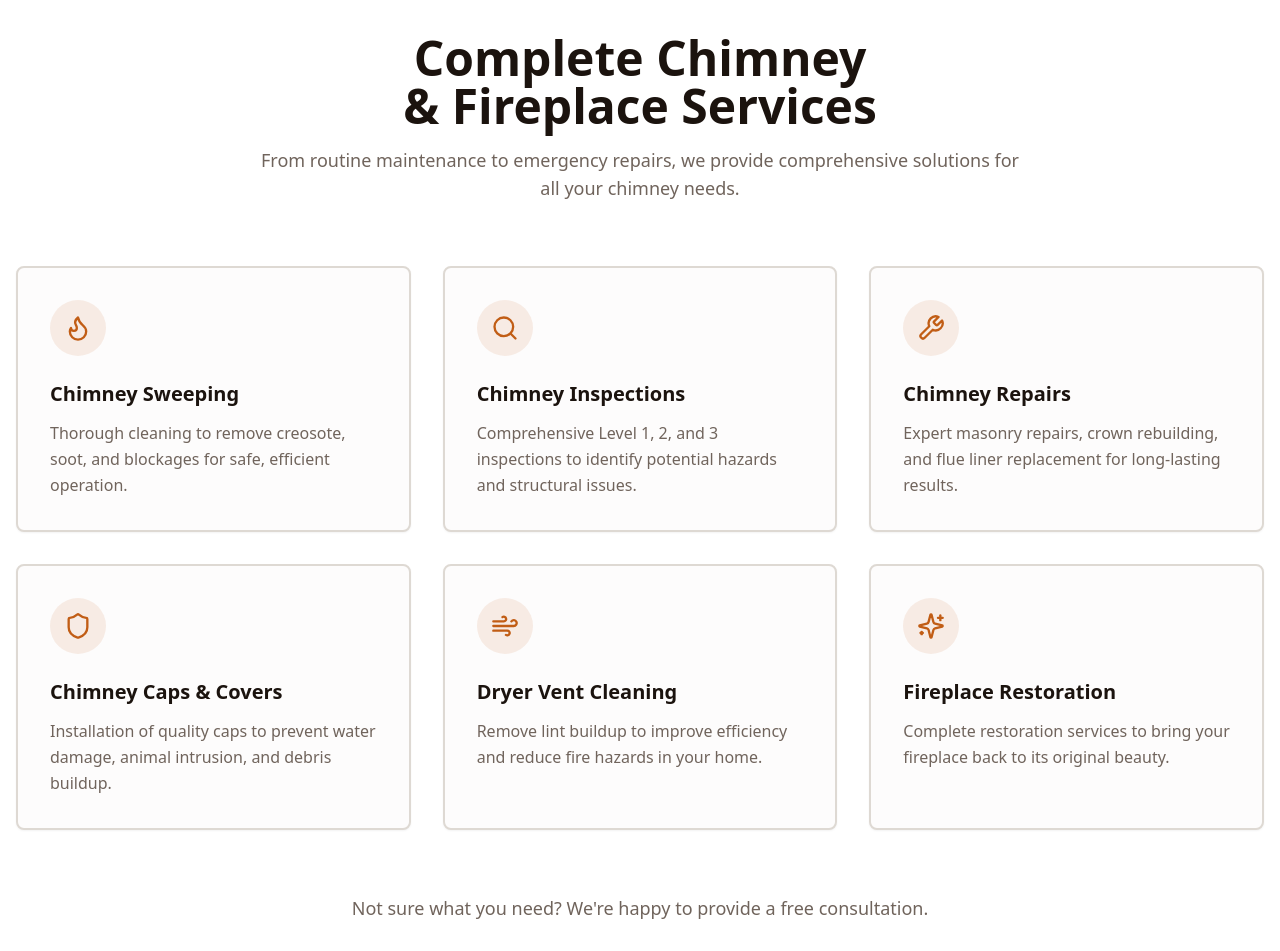
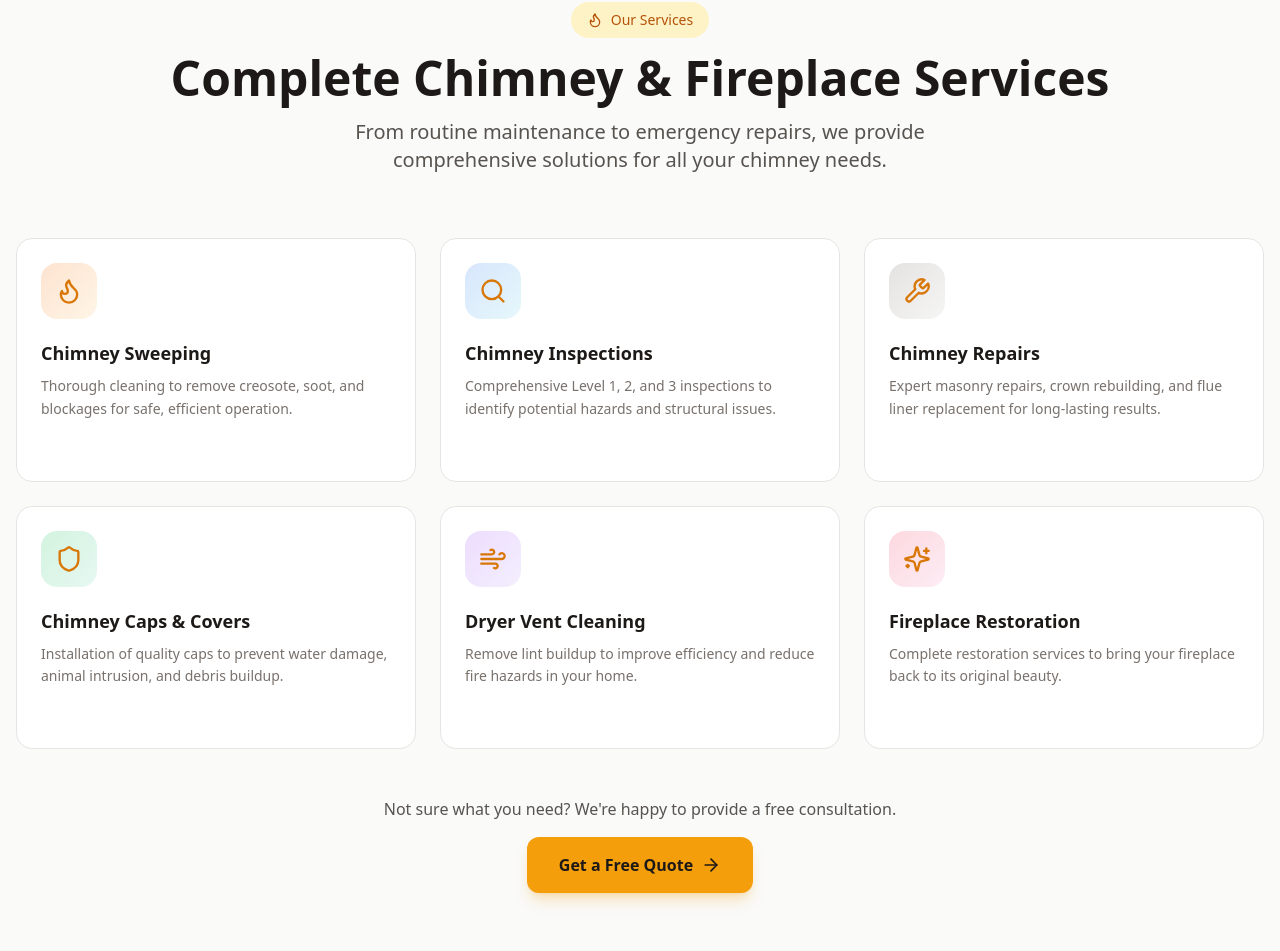
Before and after one commit to jaystonez/mad-hatter-chimney-sweep, a Next.js app: page / in a window 1280 px wide. Shown: the part 826-1777 px from the top of the page. Built offline with nearby package versions, Linux system fonts and the light colour scheme; a web font is replaced by a local one.

Commit message:
feat: polished services grid with hover effects, color-coded icons, CTA button

```diff
--- a/components/services.tsx
+++ b/components/services.tsx
@@ -1,79 +1,98 @@
-import { Card, CardContent } from "@/components/ui/card"
-import { Flame, Search, Wrench, Shield, Wind, Sparkles } from "lucide-react"
+// @ts-nocheck
+import { Flame, Search, Wrench, Shield, Wind, Sparkles, ArrowRight } from "lucide-react"
+import Link from "next/link"
 
 const services = [
   {
     icon: Flame,
     title: "Chimney Sweeping",
     description: "Thorough cleaning to remove creosote, soot, and blockages for safe, efficient operation.",
+    href: "/services/chimney-inspection-sweeping",
+    color: "from-orange-500/20 to-amber-500/10",
   },
   {
     icon: Search,
     title: "Chimney Inspections",
     description: "Comprehensive Level 1, 2, and 3 inspections to identify potential hazards and structural issues.",
+    href: "/services/chimney-inspection-sweeping",
+    color: "from-blue-500/20 to-cyan-500/10",
   },
   {
     icon: Wrench,
     title: "Chimney Repairs",
     description: "Expert masonry repairs, crown rebuilding, and flue liner replacement for long-lasting results.",
+    href: "/services/chimney-repairs",
+    color: "from-stone-500/20 to-stone-400/10",
   },
   {
     icon: Shield,
     title: "Chimney Caps & Covers",
     description: "Installation of quality caps to prevent water damage, animal intrusion, and debris buildup.",
+    href: "/services/chimney-repairs",
+    color: "from-green-500/20 to-emerald-500/10",
   },
   {
     icon: Wind,
     title: "Dryer Vent Cleaning",
     description: "Remove lint buildup to improve efficiency and reduce fire hazards in your home.",
+    href: "/services",
+    color: "from-purple-500/20 to-violet-500/10",
   },
   {
     icon: Sparkles,
     title: "Fireplace Restoration",
     description: "Complete restoration services to bring your fireplace back to its original beauty.",
+    href: "/services/stove-fireplace-installation",
+    color: "from-rose-500/20 to-pink-500/10",
   },
 ]
 
 export default function Services() {
   return (
-    <section id="services" className="py-20 md:py-32 bg-white">
+    <section className="py-24 bg-stone-50">
       <div className="container mx-auto px-4">
-        {/* Section Header */}
-        <div className="text-center max-w-3xl mx-auto mb-16">
-          <h2 className="text-3xl md:text-4xl lg:text-5xl font-bold text-foreground mb-4 text-balance">
-            Complete Chimney & Fireplace Services
+        <div className="text-center mb-16">
+          <div className="inline-flex items-center gap-2 bg-amber-100 text-amber-700 px-4 py-2 rounded-full text-sm font-medium mb-4">
+            <Flame className="w-4 h-4" />
+            Our Services
+          </div>
+          <h2 className="text-4xl md:text-5xl font-bold text-stone-900 mb-4">
+            Complete Chimney &amp; Fireplace Services
           </h2>
-          <p className="text-lg text-muted-foreground text-pretty">
+          <p className="text-xl text-stone-600 max-w-2xl mx-auto">
             From routine maintenance to emergency repairs, we provide comprehensive solutions for all your chimney needs.
           </p>
         </div>
 
-        {/* Services Grid */}
-        <div className="grid md:grid-cols-2 lg:grid-cols-3 gap-8">
-          {services.map((service, index) => (
-            <Card key={index} className="border-2 hover:border-primary transition-all hover:shadow-lg">
-              <CardContent className="p-8">
-                <div className="w-14 h-14 bg-primary/10 rounded-full flex items-center justify-center mb-6">
-                  <service.icon className="w-7 h-7 text-primary" />
-                </div>
-                <h3 className="text-xl font-bold mb-3 text-foreground">{service.title}</h3>
-                <p className="text-muted-foreground leading-relaxed">{service.description}</p>
-              </CardContent>
-            </Card>
+        <div className="grid md:grid-cols-2 lg:grid-cols-3 gap-6 mb-12">
+          {services.map((service) => (
+            <Link
+              key={service.title}
+              href={service.href}
+              className="group bg-white rounded-2xl p-6 border border-stone-200 hover:border-amber-300 hover:shadow-xl hover:shadow-amber-500/10 transition-all duration-300 hover:-translate-y-1"
+            >
+              <div className={`w-14 h-14 bg-gradient-to-br ${service.color} rounded-2xl flex items-center justify-center mb-5`}>
+                <service.icon className="w-7 h-7 text-amber-600" />
+              </div>
+              <h3 className="text-lg font-bold text-stone-900 mb-2 group-hover:text-amber-700 transition-colors">
+                {service.title}
+              </h3>
+              <p className="text-stone-500 text-sm leading-relaxed mb-4">{service.description}</p>
+              <div className="flex items-center gap-1 text-amber-600 text-sm font-medium opacity-0 group-hover:opacity-100 transition-opacity">
+                Learn more <ArrowRight className="w-4 h-4" />
+              </div>
+            </Link>
           ))}
         </div>
 
-        {/* Bottom CTA */}
-        <div className="mt-16 text-center">
-          <p className="text-lg text-muted-foreground mb-6">
-            Not sure what you need? We're happy to provide a free consultation.
-          </p>
-          <a
+        <div className="text-center">
+          <p className="text-stone-600 mb-4">Not sure what you need? We&apos;re happy to provide a free consultation.</p>
+          <Link
             href="#contact"
-            className="inline-flex items-center text-primary font-semibold text-lg hover:underline"
+            className="inline-flex items-center gap-2 bg-amber-500 hover:bg-amber-400 text-stone-900 font-bold px-8 py-4 rounded-xl transition-all hover:scale-105 shadow-lg shadow-amber-500/25"
           >
-            Contact Us Today →
-          </a>
+            Get a Free Quote <ArrowRight className="w-5 h-5" />
+          </Link>
         </div>
       </div>
     </section>
```
